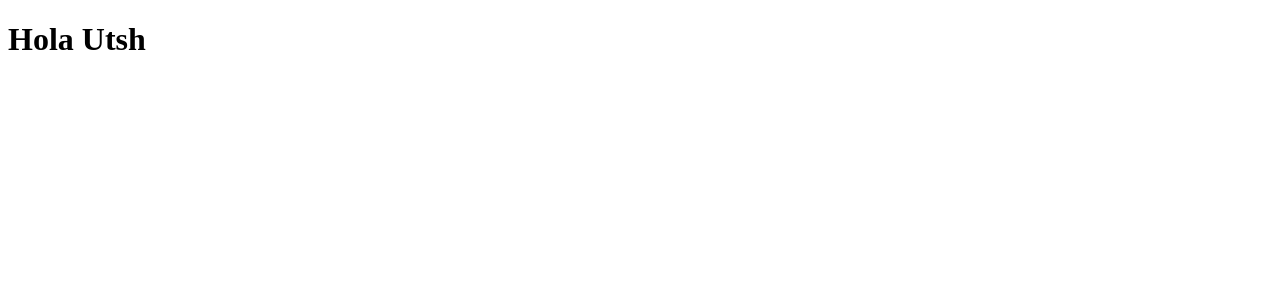
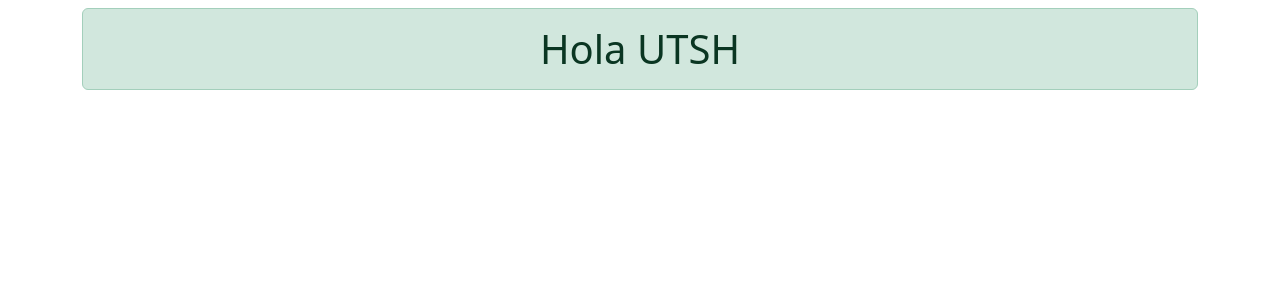
Before and after one commit to BrMH8/aprendiendo-react, a React (Vite) app: page / in a window 1280 px wide. Shown: the top 300 px of the page. Built offline with nearby package versions, Linux system fonts and the light colour scheme.

Commit message:
[ADD]se crea layout principal en app.jsx, instalar bootstrap y icons

```diff
--- a/src/App.jsx
+++ b/src/App.jsx
@@ -3,7 +3,13 @@ function App() {
 
   return (
     <>
-      <h1>Hola Utsh</h1>
+      <div className="container">
+        <div className="row">
+          <div className="col-12">
+            <h1 className="mt-2 text-center alert alert-success">Hola UTSH</h1>
+          </div>
+        </div>
+      </div>
     </>
   )
 }
--- a/src/main.jsx
+++ b/src/main.jsx
@@ -1,5 +1,7 @@
 import { StrictMode } from 'react'
 import { createRoot } from 'react-dom/client'
+import 'bootstrap/dist/css/bootstrap.min.css' // Import Bootstrap CSS
+import 'bootstrap-icons/font/bootstrap-icons.css' // Import Bootstrap Icons
 import App from './App.jsx'
 
 createRoot(document.getElementById('root')).render(
```
